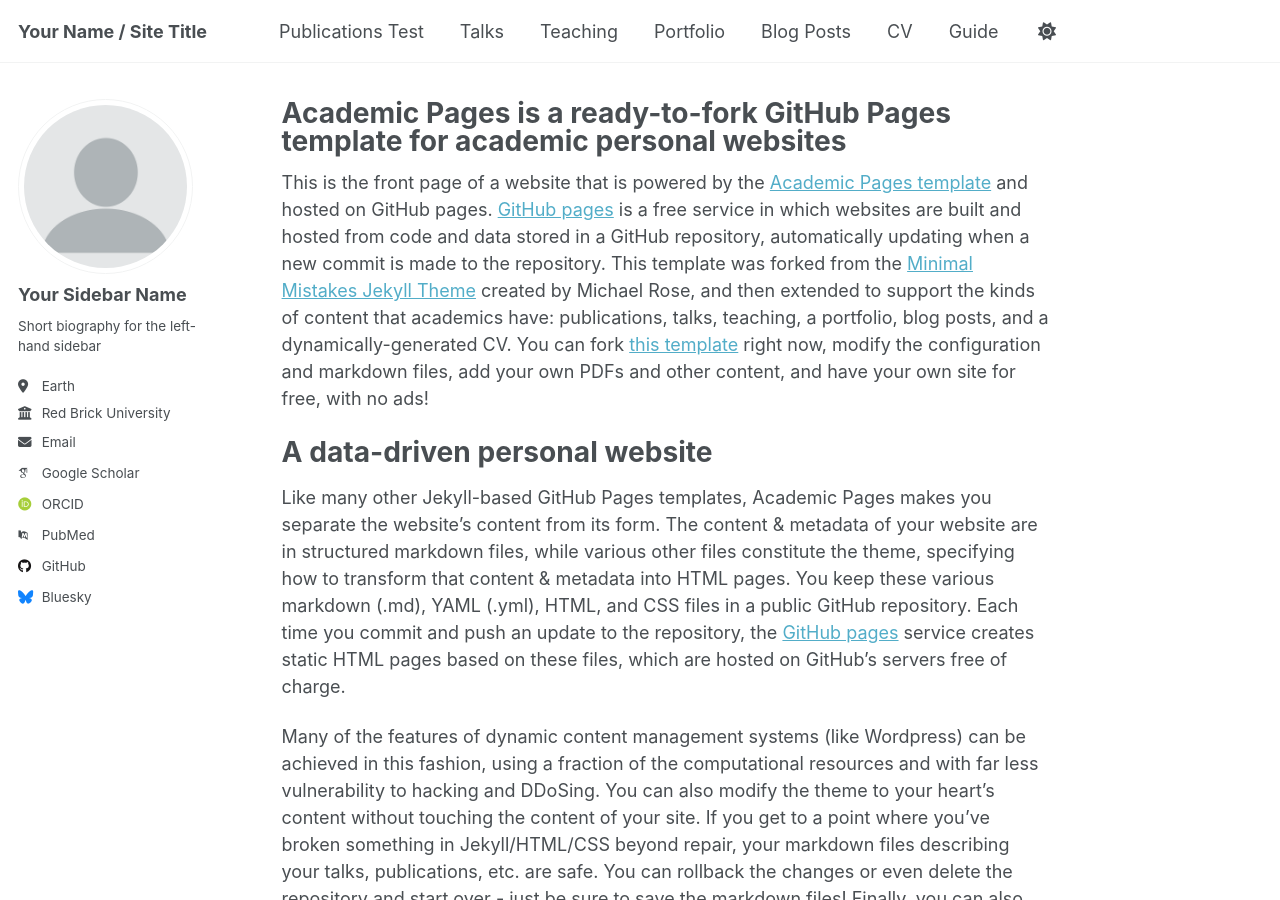
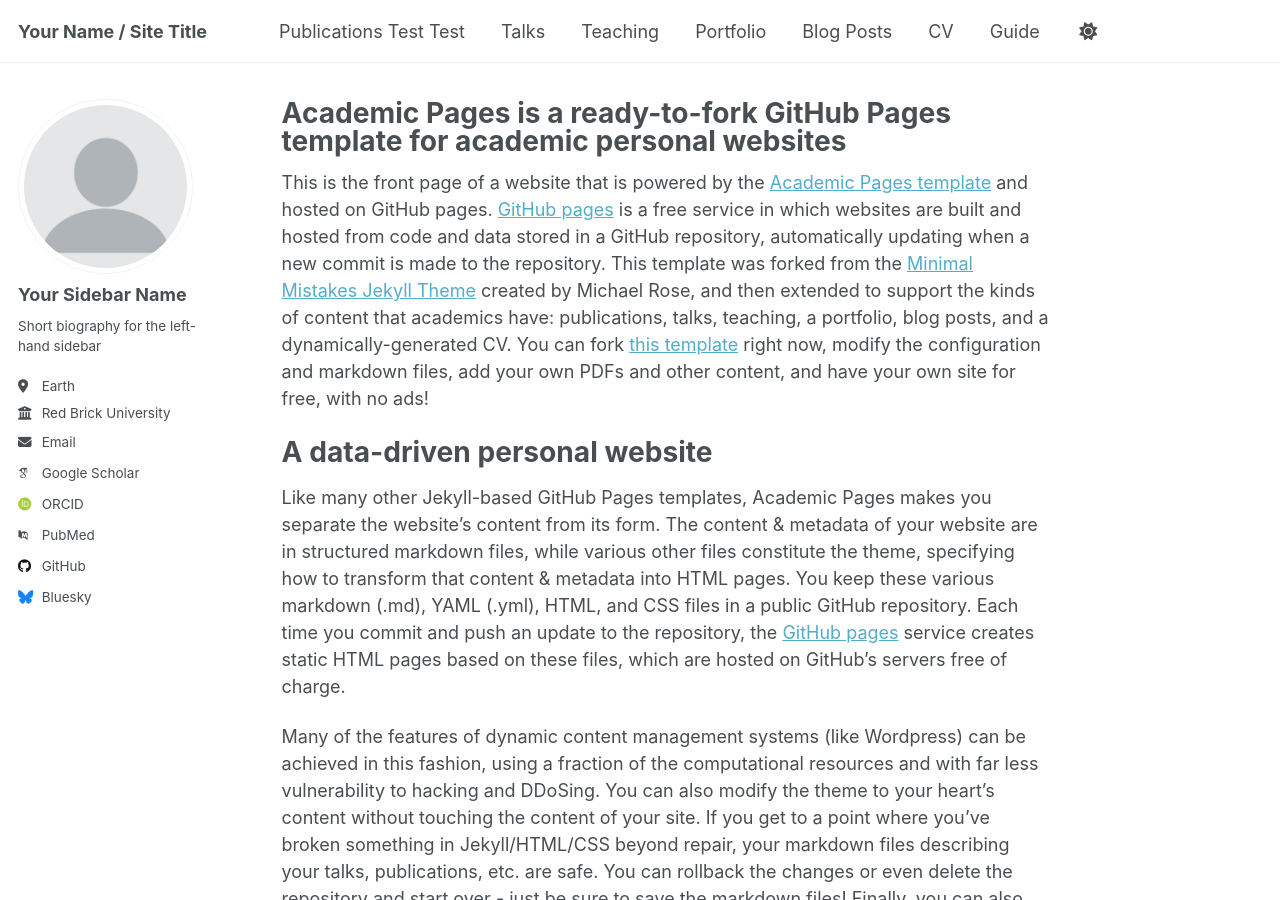
Before and after one commit to XianjingZhou/XianjingZhou.github.io, a Jekyll site: the page built from _pages/about.md, in a window 1280 px wide and 900 px high. Built offline with Jekyll 4.4.1, drawn with Linux system fonts in a browser that asks for light colours; some web fonts are replaced.

Commit message:
Update navigation.yml

```diff
--- a/_data/navigation.yml
+++ b/_data/navigation.yml
@@ -8,7 +8,7 @@
 #      Markdown formatted page while the second is generated using JSON.
 
 main:
-  - title: "Publications Test"
+  - title: "Publications Test Test"
     url: /publications/
 
   - title: "Talks"
```
